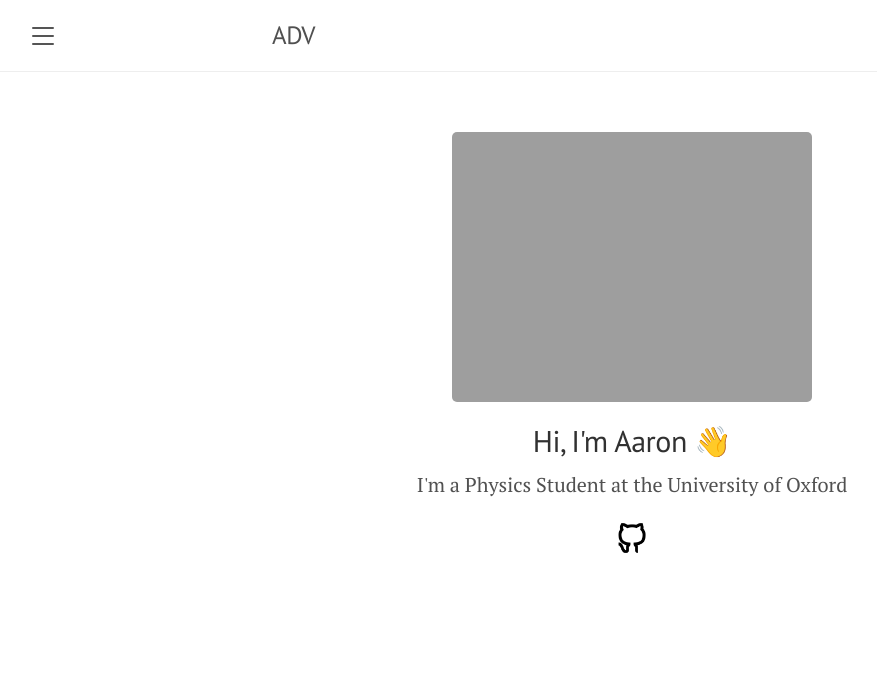
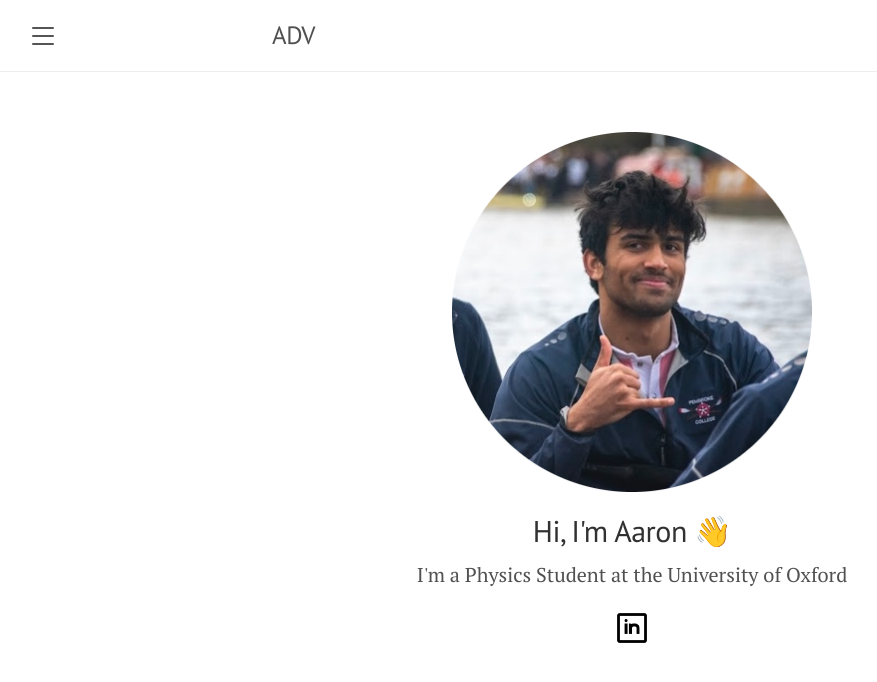
Before and after one commit to a5v/personal-website, a Jekyll site: the page built from index.markdown, in a window 1280 px wide. Shown: the top 682 px of the page, without its empty margins (8-885 px from the left). Built offline with Jekyll 4.4.1, drawn with Linux system fonts in a browser that asks for light colours.

Commit message:
reduce profile pic resolution

```diff
--- a/index.markdown
+++ b/index.markdown
@@ -5,7 +5,7 @@
 layout: default
 ---
 <center>
-  <img src="https://a5v.github.io/personal-website/assets/images/profile_pic.png" style="width:50%;"/>
+  <img src="https://a5v.github.io/personal-website/assets/images/profile_pic_low_res.png" style="width:50%;"/>
   <h2>
     Hi, I'm Aaron 👋
   </h2>
@@ -14,8 +14,7 @@ layout: default
   </p>
 
   <div style="width:5%;text-align:center;">
-    <!-- <a href="https://www.linkedin.com/in/aaron-vitarana/"> <img src="https://a5v.github.io/personal-website/assets/icons/linkedin_icon.png"> </a> -->
-    <a href="https://github.com/a5v"> <img src="https://a5v.github.io/personal-website/assets/icons/github_icon.png"> </a>
+    <a href="https://www.linkedin.com/in/aaron-vitarana/"> <img src="https://a5v.github.io/personal-website/assets/icons/linkedin_icon.png"> </a>
   </div>
 
 </center>
```
Also changed, not shown: assets/images/profile_pic_low_res.png (added).
